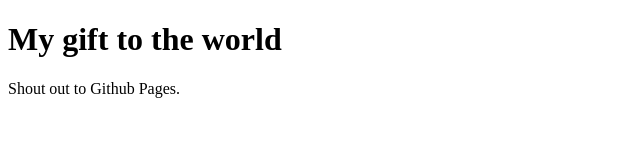
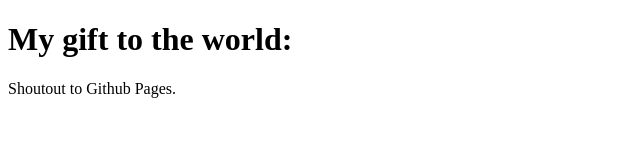
Before and after one commit to brijal-shah/sweaterstealer.github.io, a plain HTML site: page index.html in a window 1280 px wide. Shown: the full height of the page, 0-640 px from the left. Drawn offline with Linux system fonts and the light colour scheme.

Commit message:
Create index.html

```diff
--- a/index.html
+++ b/index.html
@@ -1,7 +1,7 @@
 <!DOCTYPE html>
 <html>
 <body>
-<h1>My gift to the world</h1>
-<p>Shout out to Github Pages.</p>
+<h1>My gift to the world:</h1>
+<p>Shoutout to Github Pages. </p>
 </body>
 </html>
```
